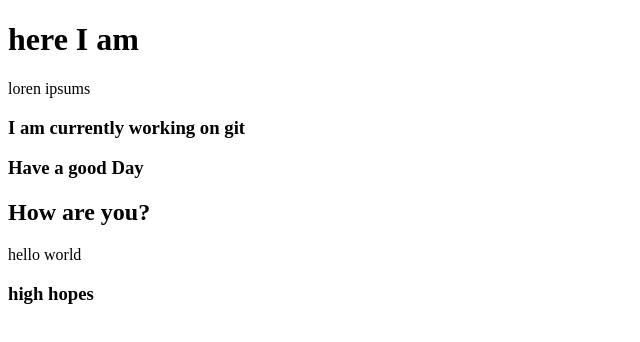
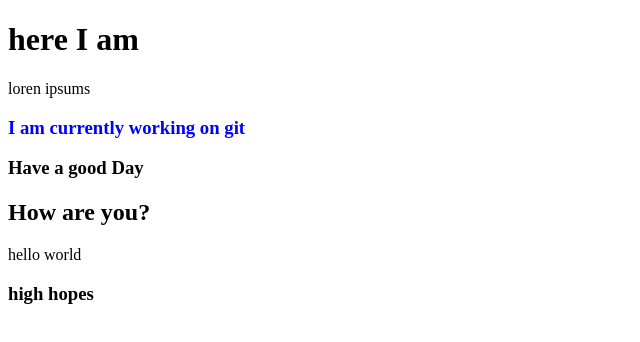
Before and after one commit to rishavkumarappfoster/practice-on-git, a plain HTML site: page testing on git/index.html in a window 1280 px wide. Shown: the whole page, without its empty margins (0-640 px from the left). Drawn offline with Linux system fonts and the light colour scheme.

Commit message:
adding inline css

```diff
--- a/testing on git/index.html
+++ b/testing on git/index.html
@@ -10,7 +10,7 @@
    <div class="container">
     <h1>here I am</h1>
     <p>loren ipsums</p>
-    <h3>I am currently working on git</h3>
+    <h3 style="color:blue;">I am currently working on git</h3>
     <h3>Have a good Day</h3>
     <h2>How are you?</h2>
     <p>hello world</p>
```
